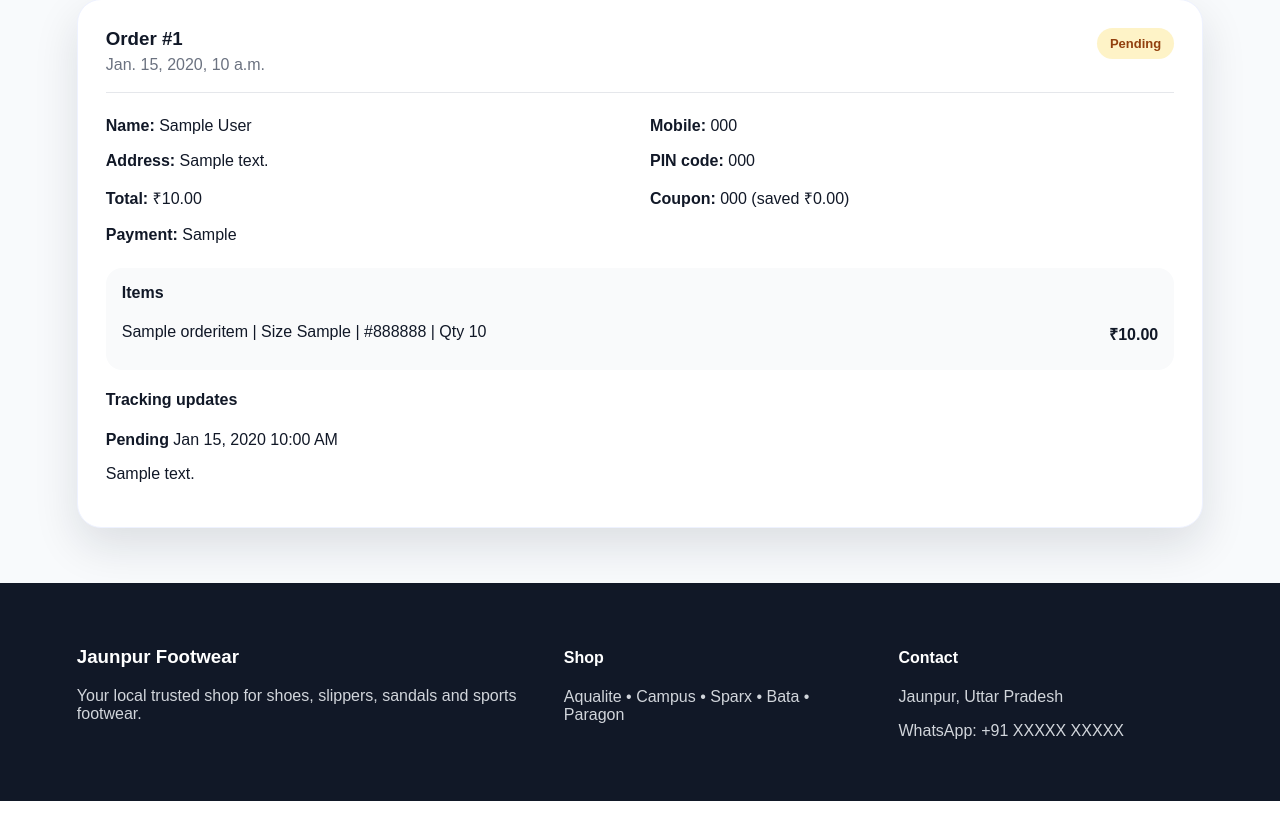
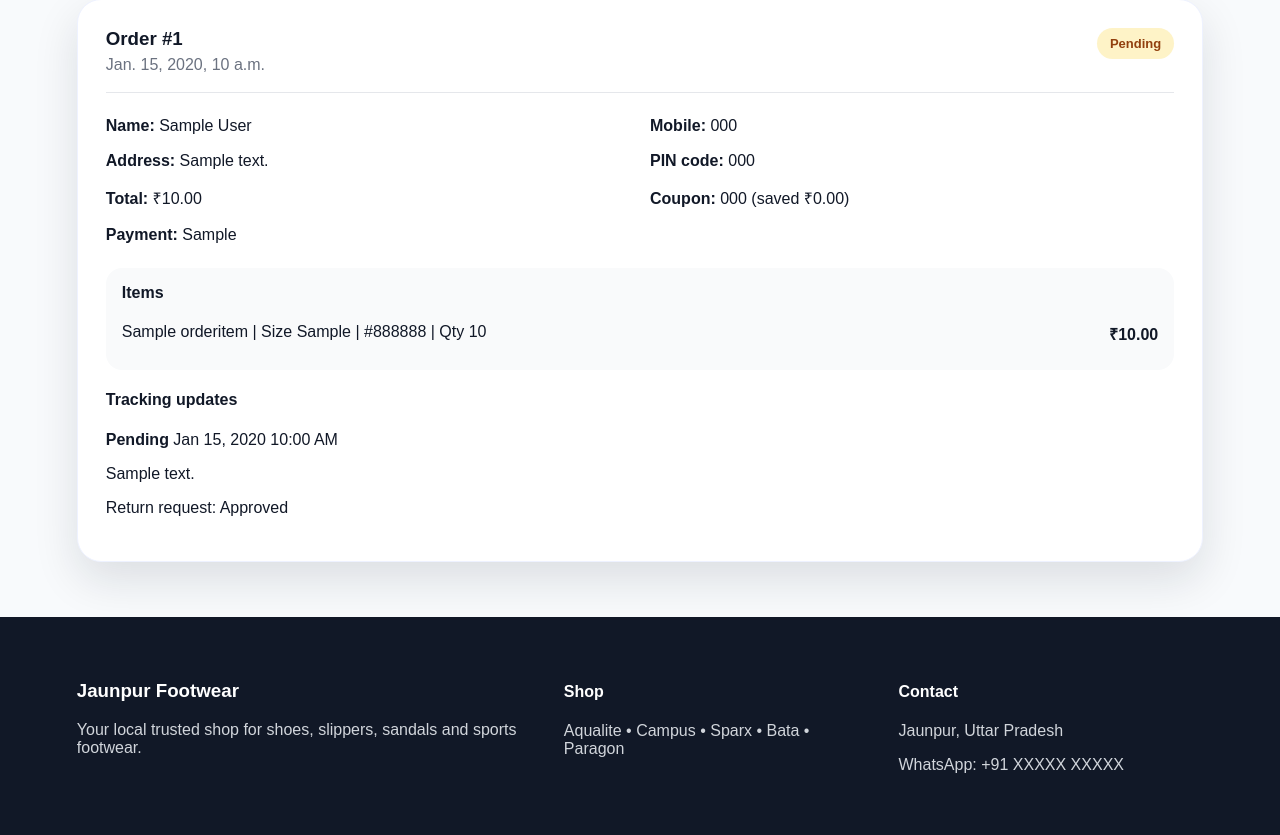
Before and after one commit to sartaj05/jaunpur-footwear-shop, a Django app: page /orders/my-orders/ in a window 1280 px wide. Shown: the part 396-1231 px from the top of the page. Before the commit the page ends 1197 px from the top, so only its background shows below. Run offline with Django 5.2, Linux system fonts and the light colour scheme; a user stored in the database is signed in; tables that the repository leaves empty hold one stand-in row (values such as "Sample post").

Commit message:
feat(returns): add return and exchange requests

```diff
--- a/footwear/settings.py
+++ b/footwear/settings.py
@@ -142,6 +142,7 @@ MEDIA_URL = '/media/'
 MEDIA_ROOT = BASE_DIR / 'media'
 
 DEFAULT_DELIVERY_FEE = '50.00'
+RETURN_WINDOW_DAYS = 7
 
 EMAIL_BACKEND = os.environ.get(
     'EMAIL_BACKEND',
--- a/orders/models.py
+++ b/orders/models.py
@@ -119,3 +119,33 @@ class DeliveryRate(models.Model):
 
     def __str__(self):
         return f'{self.pincode_prefix} - {self.fee}'
+
+
+class ReturnRequest(models.Model):
+    REQUEST_TYPES = [
+        ('return', 'Return'),
+        ('exchange', 'Exchange'),
+    ]
+    STATUS_CHOICES = [
+        ('pending', 'Pending review'),
+        ('approved', 'Approved'),
+        ('rejected', 'Rejected'),
+        ('received', 'Item received'),
+        ('completed', 'Completed'),
+    ]
+
+    customer = models.ForeignKey(User, on_delete=models.CASCADE, related_name='return_requests')
+    order = models.ForeignKey(Order, on_delete=models.CASCADE, related_name='return_requests')
+    order_item = models.ForeignKey(OrderItem, on_delete=models.SET_NULL, blank=True, null=True, related_name='return_requests')
+    request_type = models.CharField(max_length=10, choices=REQUEST_TYPES)
+    reason = models.TextField()
+    status = models.CharField(max_length=12, choices=STATUS_CHOICES, default='pending')
+    staff_note = models.TextField(blank=True)
+    requested_at = models.DateTimeField(auto_now_add=True)
+    updated_at = models.DateTimeField(auto_now=True)
+
+    class Meta:
+        ordering = ['-requested_at']
+
+    def __str__(self):
+        return f'{self.get_request_type_display()} for order #{self.order_id}'
--- a/orders/urls.py
+++ b/orders/urls.py
@@ -8,4 +8,5 @@ urlpatterns = [
     path('checkout/', views.checkout, name='checkout'),
     path('coupons/apply/', views.apply_coupon, name='apply_coupon'),
     path('my-orders/', views.my_orders, name='my_orders'),
+    path('returns/<int:order_id>/', views.request_return, name='request_return'),
 ]
--- a/orders/views.py
+++ b/orders/views.py
@@ -2,11 +2,13 @@ from django.shortcuts import render, redirect, get_object_or_404
 from django.contrib.auth.decorators import login_required
 from django.contrib import messages
 from django.db import transaction
+from django.utils import timezone
+from datetime import timedelta
 from django.conf import settings
 from decimal import Decimal
 import re
 from products.models import Product, ProductVariant
-from .models import CartItem, Coupon, DeliveryRate, Order, OrderItem, OrderTrackingEvent
+from .models import CartItem, Coupon, DeliveryRate, Order, OrderItem, OrderTrackingEvent, ReturnRequest
 from .notifications import send_order_confirmation
 
 
@@ -238,5 +240,47 @@ def apply_coupon(request):
 
 @login_required
 def my_orders(request):
-    orders = Order.objects.filter(user=request.user).prefetch_related('tracking_events').order_by('-created_at')
+    orders = Order.objects.filter(user=request.user).prefetch_related('tracking_events', 'return_requests').order_by('-created_at')
     return render(request, 'orders/my_orders.html', {'orders': orders})
+
+
+@login_required
+def request_return(request, order_id):
+    order = get_object_or_404(Order, pk=order_id, user=request.user)
+    return_window = timedelta(days=getattr(settings, 'RETURN_WINDOW_DAYS', 7))
+    if order.status != 'delivered' or timezone.now() - order.created_at > return_window:
+        messages.error(request, 'Returns and exchanges are available for delivered orders within 7 days.')
+        return redirect('my_orders')
+
+    if request.method == 'POST':
+        request_type = request.POST.get('request_type')
+        reason = request.POST.get('reason', '').strip()
+        item_id = request.POST.get('order_item')
+        order_item = None
+        if item_id:
+            order_item = get_object_or_404(OrderItem, pk=item_id, order=order)
+        if request_type not in dict(ReturnRequest.REQUEST_TYPES) or not reason:
+            messages.error(request, 'Choose return or exchange and enter a reason.')
+            return render(request, 'orders/request_return.html', {'order': order})
+
+        duplicate = ReturnRequest.objects.filter(
+            customer=request.user,
+            order=order,
+            order_item=order_item,
+            status__in=['pending', 'approved', 'received'],
+        ).exists()
+        if duplicate:
+            messages.error(request, 'There is already an open request for this item.')
+            return redirect('my_orders')
+
+        ReturnRequest.objects.create(
+            customer=request.user,
+            order=order,
+            order_item=order_item,
+            request_type=request_type,
+            reason=reason,
+        )
+        messages.success(request, 'Your return or exchange request was sent to the shop.')
+        return redirect('my_orders')
+
+    return render(request, 'orders/request_return.html', {'order': order})
--- a/templates/orders/my_orders.html
+++ b/templates/orders/my_orders.html
@@ -55,6 +55,15 @@
             <p>Tracking updates will appear when the shop updates your order.</p>
             {% endfor %}
         </div>
+
+        {% for return_request in order.return_requests.all %}
+        <p class="return-request-status">
+            {{ return_request.get_request_type_display }} request: {{ return_request.get_status_display }}
+        </p>
+        {% endfor %}
+        {% if order.status == 'delivered' %}
+        <a class="secondary-btn" href="{% url 'request_return' order.id %}">Request return or exchange</a>
+        {% endif %}
     </div>
     {% empty %}
     <div class="empty-cart">
```
Also changed, not shown: orders/admin.py (+8 -1 lines), templates/orders/request_return.html (added, +37 -0 lines), orders/migrations/0006_return_requests.py (added).
